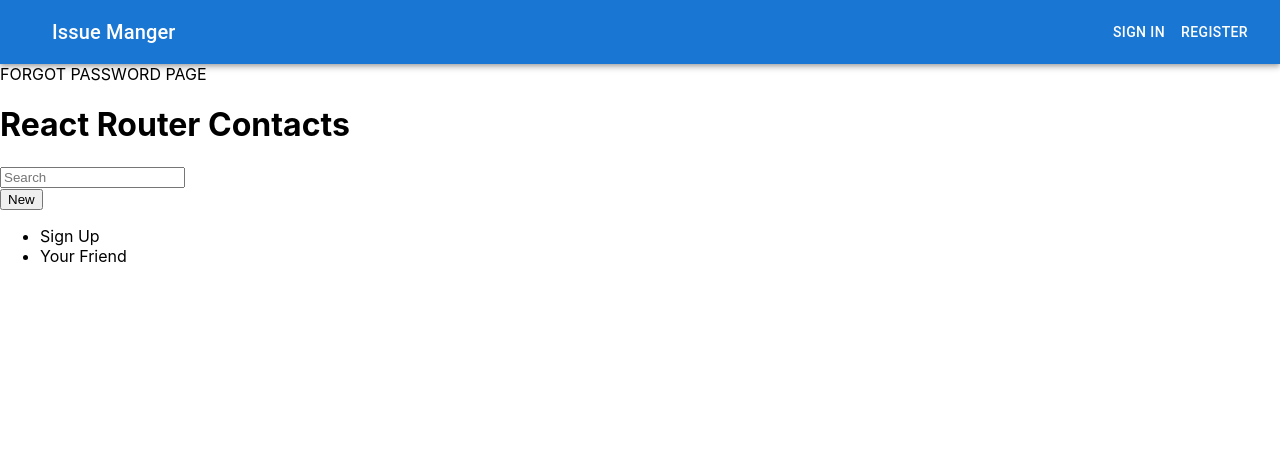
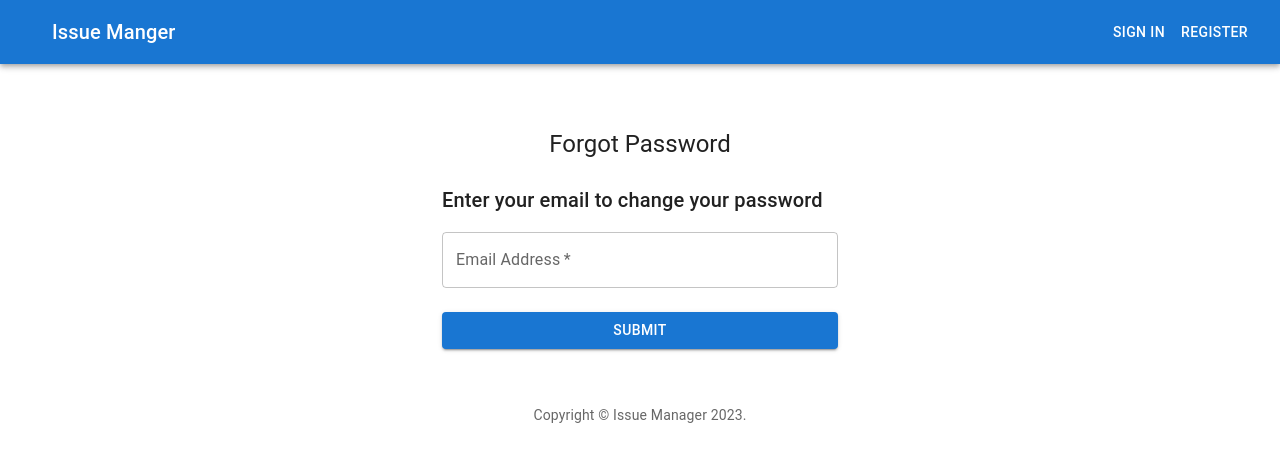
Before and after one commit to Bug-Tracker-Organization/Bug-Tracker-Frontend, a React (Create React App) app: page /forgot-password in a window 1280 px wide. Shown: the top 462 px of the page. Built offline with nearby package versions, Linux system fonts and the light colour scheme.

Commit message:
Added Forgot Password Page UI

```diff
--- a/src/pages/ForgotPassword/ForgotPassword.js
+++ b/src/pages/ForgotPassword/ForgotPassword.js
@@ -1,47 +1,90 @@
+import * as React from 'react';
 import NavBar from '../../components/NavBar/NavBar.js';
+import Button from '@mui/material/Button';
+import CssBaseline from '@mui/material/CssBaseline';
+import TextField from '@mui/material/TextField';
+import FormControlLabel from '@mui/material/FormControlLabel';
+import Checkbox from '@mui/material/Checkbox';
+import Link from '@mui/material/Link';
+import Grid from '@mui/material/Grid';
+import Box from '@mui/material/Box';
+import Typography from '@mui/material/Typography';
+import Container from '@mui/material/Container';
+import { createTheme, ThemeProvider } from '@mui/material/styles';
+
+// Template source: https://github.com/mui/material-ui/blob/v5.11.6/docs/data/material/getting-started/templates/sign-up/SignUp.js
+
+function Copyright(props) {
+  return (
+    <Typography variant="body2" color="text.secondary" align="center" {...props}>
+      {'Copyright © '}
+      <Link color="inherit" href="/">
+        Issue Manager
+      </Link>{' '}
+      {new Date().getFullYear()}
+      {'.'}
+    </Typography>
+  );
+}
+
+const theme = createTheme();
 
 export default function ForgotPassword() {
+  const handleSubmit = (event) => {
+    event.preventDefault();
+    const data = new FormData(event.currentTarget);
+    console.log({
+      email: data.get('email'),
+      password: data.get('password'),
+    });
+  };
+
   return (
-    <>
+    <ThemeProvider theme={theme}>
     <NavBar/>
-      <div id="sidebar">
-      FORGOT PASSWORD PAGE
-        <h1>React Router Contacts</h1>
-        <div>
-          <form id="search-form" role="search">
-            <input
-              id="q"
-              aria-label="Search contacts"
-              placeholder="Search"
-              type="search"
-              name="q"
-            />
-            <div
-              id="search-spinner"
-              aria-hidden
-              hidden={true}
-            />
-            <div
-              className="sr-only"
-              aria-live="polite"
-            ></div>
-          </form>
-          <form method="post">
-            <button type="submit">New</button>
-          </form>
-        </div>
-        <nav>
-          <ul>
-            <li>
-              <a href={`/sign-in`}>Sign Up</a>
-            </li>
-            <li>
-              <a href={`/contacts/2`}>Your Friend</a>
-            </li>
-          </ul>
-        </nav>
-      </div>
-      <div id="detail"></div>
-    </>
+      <Container component="main" maxWidth="xs">
+        <CssBaseline />
+        <Box
+          sx={{
+            marginTop: 8,
+            display: 'flex',
+            flexDirection: 'column',
+            alignItems: 'center',
+          }}
+        >
+          <Typography component="h1" variant="h5">
+            Forgot Password
+          </Typography>
+          <Box component="form" noValidate onSubmit={handleSubmit} sx={{ mt: 3 }}>
+            <Grid container spacing={2}>
+              <Grid item xs={12}>
+                <Typography component="h1" variant="h6">
+                  Enter your email to change your password
+                </Typography>
+              </Grid>
+              <Grid item xs={12}>
+                <TextField
+                  required
+                  fullWidth
+                  id="email"
+                  label="Email Address"
+                  name="email"
+                  autoComplete="email"
+                />
+              </Grid>
+            </Grid>
+            <Button
+              type="submit"
+              fullWidth
+              variant="contained"
+              sx={{ mt: 3, mb: 2 }}
+            >
+              Submit
+            </Button>
+          </Box>
+        </Box>
+        <Copyright sx={{ mt: 5 }} />
+      </Container>
+    </ThemeProvider>
   );
 }
--- a/src/pages/Register/Register.js
+++ b/src/pages/Register/Register.js
@@ -11,6 +11,8 @@
 import Typography from '@mui/material/Typography';
 import Container from '@mui/material/Container';
 import { createTheme, ThemeProvider } from '@mui/material/styles';
+
+// Template source: https://github.com/mui/material-ui/blob/v5.11.6/docs/data/material/getting-started/templates/sign-up/SignUp.js
 
 function Copyright(props) {
   return (
```
